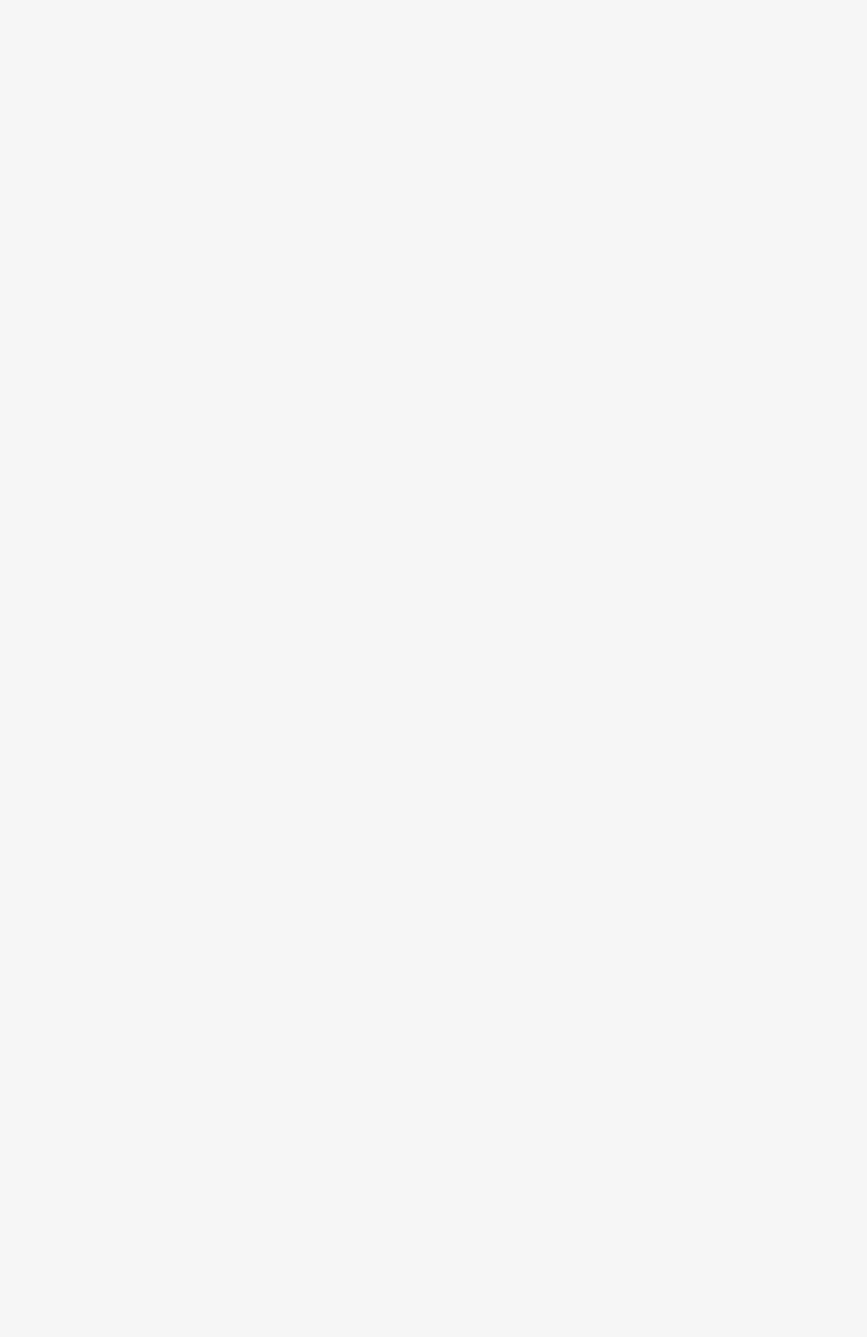
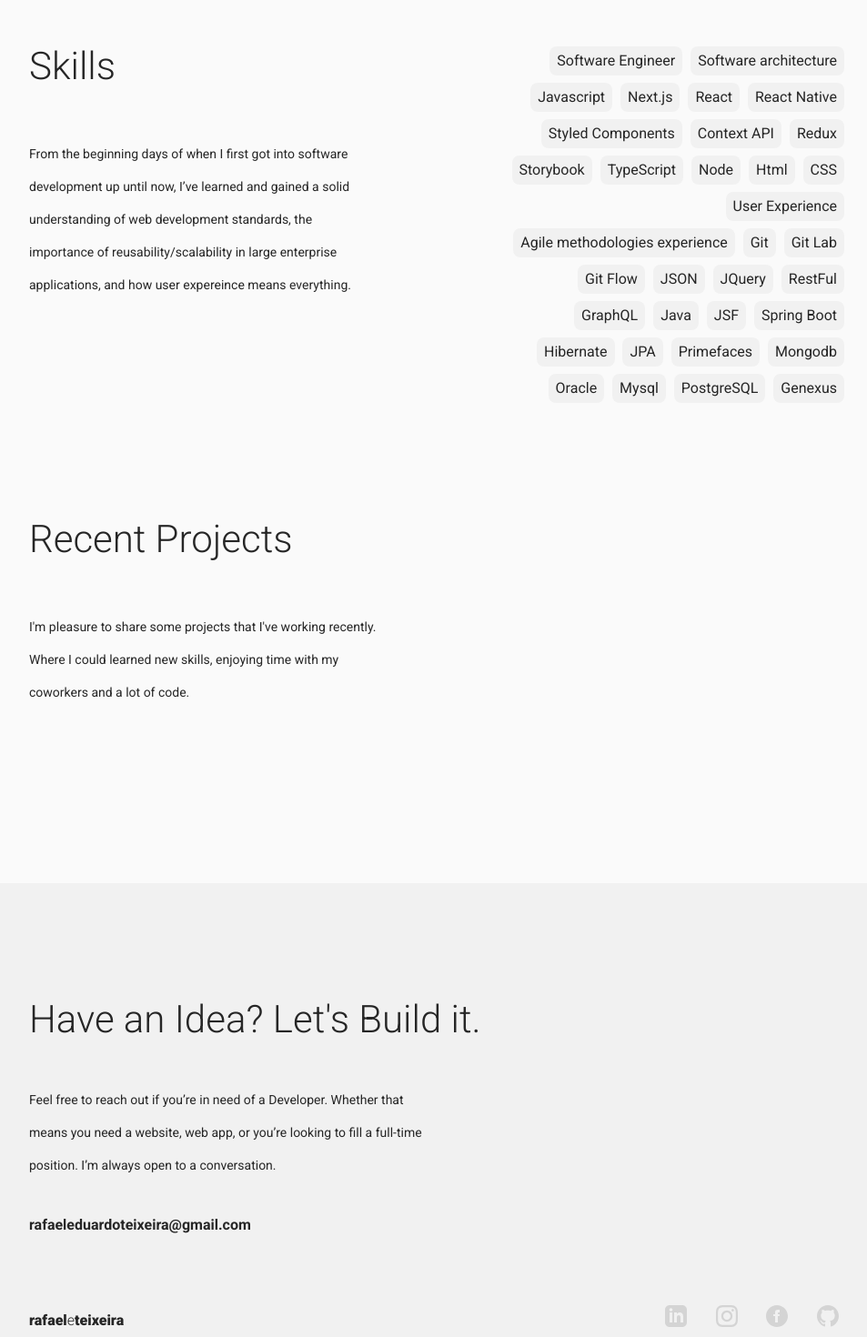
Before and after one commit to rafaeleduardoteixeira/personal-website, a Next.js app: page / in a window 1280 px wide. Shown: the part 1060-2530 px from the top of the page at 91% size, without its empty margins (160-1113 px from the left). Before the commit the page ends 1105 px from the top, so only its background shows below. Built offline with nearby package versions, Linux system fonts and the light colour scheme.

Commit message:
Projects, skills and footer

```diff
--- a/src/components/About/About.tsx
+++ b/src/components/About/About.tsx
@@ -2,36 +2,26 @@ import NextImage from 'next/image';
 import Profile from '../../../public/assets/profile.jpg';
 
 //Styles
-import {
-  AboutWrapper,
-  ImgProfile,
-  LeftContent,
-  RightContent,
-  RightText,
-} from './styles';
+import { AboutWrapper, ImgContent, TextContent, Text } from './styles';
 
 function Header() {
   return (
     <AboutWrapper>
-      <LeftContent>
-        <ImgProfile>
+      <ImgContent>
         <NextImage
           src={Profile}
           alt="Profile image"
           className="ProfileImage"
           layout="responsive"
         />
-        </ImgProfile>
-      </LeftContent>
-      <RightContent>
+      </ImgContent>
+      <TextContent>
         <h1>
-          <h2>
           Hi, I'm Rafael. <br />
-          </h2>
           <span>Software Engineer,</span> <br />
+        </h1>
         <h2>Entrepreneur, Husband and Dad</h2>
-        </h1>
-        <RightText>
+        <Text>
           <p>
             I love Jesus, my wife, my son, coffee, fitness, career and my life.
           </p>
@@ -43,8 +33,8 @@ function Header() {
             passionate about code standards, ECMAScript and reactive Javascript
             frameworks (Definitely React is more easily).
           </p>
-        </RightText>
-      </RightContent>
+        </Text>
+      </TextContent>
     </AboutWrapper>
   );
 }
--- a/src/components/About/styles.tsx
+++ b/src/components/About/styles.tsx
@@ -7,7 +7,7 @@ export const AboutWrapper = styled.div`
   justify-content: space-between;
 `;
 
-export const ImgProfile = styled.div`
+export const ImgContent = styled.div`
   width: 30vw;
   height: 100%;
 
@@ -16,9 +16,7 @@ export const ImgProfile = styled.div`
   }
 `;
 
-export const LeftContent = styled.div``;
-
-export const RightContent = styled.div`
+export const TextContent = styled.div`
   display: flex;
   flex-direction: column;
   justify-content: flex-end;
@@ -28,15 +26,14 @@ export const RightContent = styled.div`
     > span {
       font-weight: 900;
     }
-
-    > h2 {
-      font-size: 0.5em;
-      font-weight: 300;
-    }
+  }
+  > h2 {
+    font-size: 2.4em;
+    font-weight: 300;
   }
 `;
 
-export const RightText = styled.div`
+export const Text = styled.div`
   align-self: flex-end;
 
   padding-top: 6vh;
--- /dev/null
+++ b/src/components/Footer/Footer.tsx
@@ -0,0 +1,76 @@
+import Link from 'next/link';
+
+//Svgs
+import { Instagram } from '@/svgs/Instagram';
+import { Linkedin } from '@/svgs/Linkedin';
+import { Github } from '@/svgs/Github';
+import { Facebook } from '@/svgs/Facebook';
+
+//Styles
+import {
+  FooterWrapper,
+  TextWrapper,
+  BottonWrapper,
+  LogoWrapper,
+  ContactWrapper,
+  Icons,
+} from './style';
+
+function Header() {
+  return (
+    <FooterWrapper>
+      <TextWrapper>
+        <h2>Have an Idea? Let's Build it.</h2>
+        <p>
+          Feel free to reach out if you’re in need of a Developer. Whether that
+          means you need a website, web app, or you’re looking to fill a
+          full-time position. I’m always open to a conversation.
+        </p>
+        <a href="mailto:rafaeleduardoteioxeira@gmail.com">
+          rafaeleduardoteixeira@gmail.com
+        </a>
+      </TextWrapper>
+      <BottonWrapper>
+        <LogoWrapper>
+          <Link href="/">
+            <a>
+              rafael
+              <span>e</span>
+              teixeira
+            </a>
+          </Link>
+        </LogoWrapper>
+        <ContactWrapper>
+          <Icons>
+            <a
+              className="Linkedin"
+              href="https://www.linkedin.com/in/rafael-eduardo-teixeira/"
+            >
+              <Linkedin />
+            </a>
+            <a
+              className="Instagram"
+              href="https://www.instagram.com/imrafaelteixeira/"
+            >
+              <Instagram />
+            </a>
+            <a
+              className="Facebook"
+              href="https://www.facebook.com/rafael.edu.teixeira"
+            >
+              <Facebook />
+            </a>
+            <a
+              className="Github"
+              href="https://github.com/rafaeleduardoteixeira"
+            >
+              <Github />
+            </a>
+          </Icons>
+        </ContactWrapper>
+      </BottonWrapper>
+    </FooterWrapper>
+  );
+}
+
+export default Header;
--- /dev/null
+++ b/src/components/Footer/style.tsx
@@ -0,0 +1,92 @@
+import styled from 'styled-components';
+
+export const FooterWrapper = styled.div`
+  background: #f1f1f1;
+  width: 100%;
+  padding: 15vh 15vw 15vh 15vw;
+`;
+
+export const TextWrapper = styled.div`
+  h2 {
+    font-weight: 300;
+  }
+
+  p {
+    padding: 5vh 0 5vh 0;
+    width: 35vw;
+    font-size: 14px;
+    line-height: 2.25rem;
+  }
+
+  a {
+    font-weight: 600;
+  }
+`;
+
+export const BottonWrapper = styled.div`
+  display: flex;
+  justify-content: space-between;
+  align-items: center;
+  align-content: center;
+
+  padding-top: 10vh;
+`;
+
+export const LogoWrapper = styled.div`
+  > a {
+    font-weight: 900;
+  }
+  > a span {
+    font-weight: 300;
+  }
+`;
+
+export const ContactWrapper = styled.div`
+  display: flex;
+  justify-content: space-between;
+  align-items: center;
+
+  hr {
+    height: 0.05rem;
+    background: #d4d4d4;
+    border: none;
+    max-width: 20rem;
+    margin-right: 0;
+    width: 100%;
+  }
+`;
+
+export const Icons = styled.div`
+  display: flex;
+  justify-content: center;
+  align-items: center;
+
+  a + a {
+    margin-left: 2vw;
+  }
+
+  .Linkedin {
+    > svg:hover > path {
+      fill: #0a66c2;
+      transition: 300ms;
+    }
+  }
+  .Instagram {
+    > svg:hover > path {
+      fill: #c13584;
+      transition: 300ms;
+    }
+  }
+  .Facebook {
+    > svg:hover > path {
+      fill: #2e89ff;
+      transition: 300ms;
+    }
+  }
+  .Github {
+    > svg:hover > path {
+      fill: #101010;
+      transition: 300ms;
+    }
+  }
+`;
--- /dev/null
+++ b/src/components/Skills/Skills.tsx
@@ -0,0 +1,36 @@
+//Styles
+import { SkillsWrapper, TextContent, Text, Skills, Skill } from './styles';
+
+//Constants
+import { skills } from '@/constants/skills';
+
+function Header() {
+  return (
+    <SkillsWrapper>
+      <TextContent>
+        <h2>
+          Skills
+          <br />
+        </h2>
+        <Text>
+          <p>
+            From the beginning days of when I first got into software
+            development up until now, I’ve learned and gained a solid
+            understanding of web development standards, the importance of
+            reusability/scalability in large enterprise applications, and how
+            user expereince means everything.
+          </p>
+        </Text>
+      </TextContent>
+      <TextContent>
+        <Skills>
+          {skills.map((skill, idx) => {
+            return <Skill key={idx}>{skill}</Skill>;
+          })}
+        </Skills>
+      </TextContent>
+    </SkillsWrapper>
+  );
+}
+
+export default Header;
--- /dev/null
+++ b/src/components/Skills/styles.tsx
@@ -0,0 +1,47 @@
+import styled from 'styled-components';
+
+export const SkillsWrapper = styled.div`
+  padding-top: 15vh;
+  display: flex;
+  justify-content: space-between;
+`;
+
+export const TextContent = styled.div`
+  width: 30vw;
+`;
+
+export const Text = styled.div`
+  padding-top: 6vh;
+  width: 30vw;
+
+  p:first-child {
+    margin-bottom: 3vh;
+  }
+  > p {
+    font-size: 14px;
+    line-height: 2.25rem;
+  }
+`;
+
+export const Skills = styled.div`
+  width: 30vw;
+  margin-left: 0;
+  text-align: right;
+`;
+
+export const Skill = styled.span`
+  display: inline-block;
+  background: #f1f1f1;
+  padding: 8px;
+  border-radius: 8px;
+  margin-top: 1vh;
+  font-weight: 400;
+
+  & + span {
+    margin-left: 0.7vw;
+  }
+
+  &:hover {
+    background: #e2e2e2ed;
+  }
+`;
--- /dev/null
+++ b/src/constants/skills.tsx
@@ -0,0 +1,36 @@
+export const skills = [
+  'Software Engineer',
+  'Software architecture',
+  'Javascript',
+  'Next.js',
+  'React',
+  'React Native',
+  'Styled Components',
+  'Context API',
+  'Redux',
+  'Storybook',
+  'TypeScript',
+  'Node',
+  'Html',
+  'CSS',
+  'User Experience',
+  'Agile methodologies experience',
+  'Git',
+  'Git Lab',
+  'Git Flow',
+  'JSON',
+  'JQuery',
+  'RestFul',
+  'GraphQL',
+  'Java',
+  'JSF',
+  'Spring Boot',
+  'Hibernate',
+  'JPA',
+  'Primefaces',
+  'Mongodb',
+  'Oracle',
+  'Mysql',
+  'PostgreSQL',
+  'Genexus',
+];
--- a/src/pages/_app.tsx
+++ b/src/pages/_app.tsx
@@ -2,7 +2,10 @@ import { ThemeProvider } from 'styled-components';
 import GlobalStyle from '@/styles/GlobalStyle';
 import theme from '@/styles/theme';
 import { AppProps } from 'next/app';
+
+//Components
 import Header from '@/components/Header/Header';
+import Footer from '@/components/Footer/Footer';
 
 //Styles
 import { Wrapper } from '@/styles/pages/index';
@@ -15,6 +18,7 @@ export default function MyApp({ Component, pageProps }: AppProps): JSX.Element {
         <Header />
         <Component {...pageProps} />
       </Wrapper>
+      <Footer />
     </ThemeProvider>
   );
 }
--- a/src/pages/index.tsx
+++ b/src/pages/index.tsx
@@ -1,6 +1,10 @@
 //Components
 import SEO from '@/components/SEO/SEO';
 import About from '@/components/About/About';
+import Skills from '@/components/Skills/Skills';
+
+//Styles
+import { MyProjects } from '@/styles/pages/index';
 
 export default function Home() {
   return (
@@ -10,6 +14,15 @@ export default function Home() {
         description="My personal website. I created it to share my personal skills and project. I'm Software Engineer, Entrepreneur, Husband and Dad, with 14+ experience."
       />
       <About />
+      <Skills />
+      <MyProjects>
+        <h2>Recent Projects</h2>
+        <p>
+          I'm pleasure to share some projects that I've working recently. Where
+          I could learned new skills, enjoying time with my coworkers and a lot
+          of code.
+        </p>
+      </MyProjects>
     </>
   );
 }
--- a/src/styles/GlobalStyle.ts
+++ b/src/styles/GlobalStyle.ts
@@ -55,7 +55,7 @@ export default createGlobalStyle`
 
   body {
     width: 100%;
-    background: #f6f6f6;
+    background: #fafafa;
     -webkit-font-smoothing: antialiased !important;
   }
 
--- a/src/styles/pages/index.tsx
+++ b/src/styles/pages/index.tsx
@@ -5,3 +5,14 @@ export const Wrapper = styled.div`
   display: flex;
   flex-direction: column;
 `;
+
+export const MyProjects = styled.div`
+  padding-top: 15vh;
+  width: 30vw;
+
+  > p {
+    padding-top: 6vh;
+    font-size: 14px;
+    line-height: 2.25rem;
+  }
+`;
```
Lines whose indentation alone changed are shown as unchanged.
